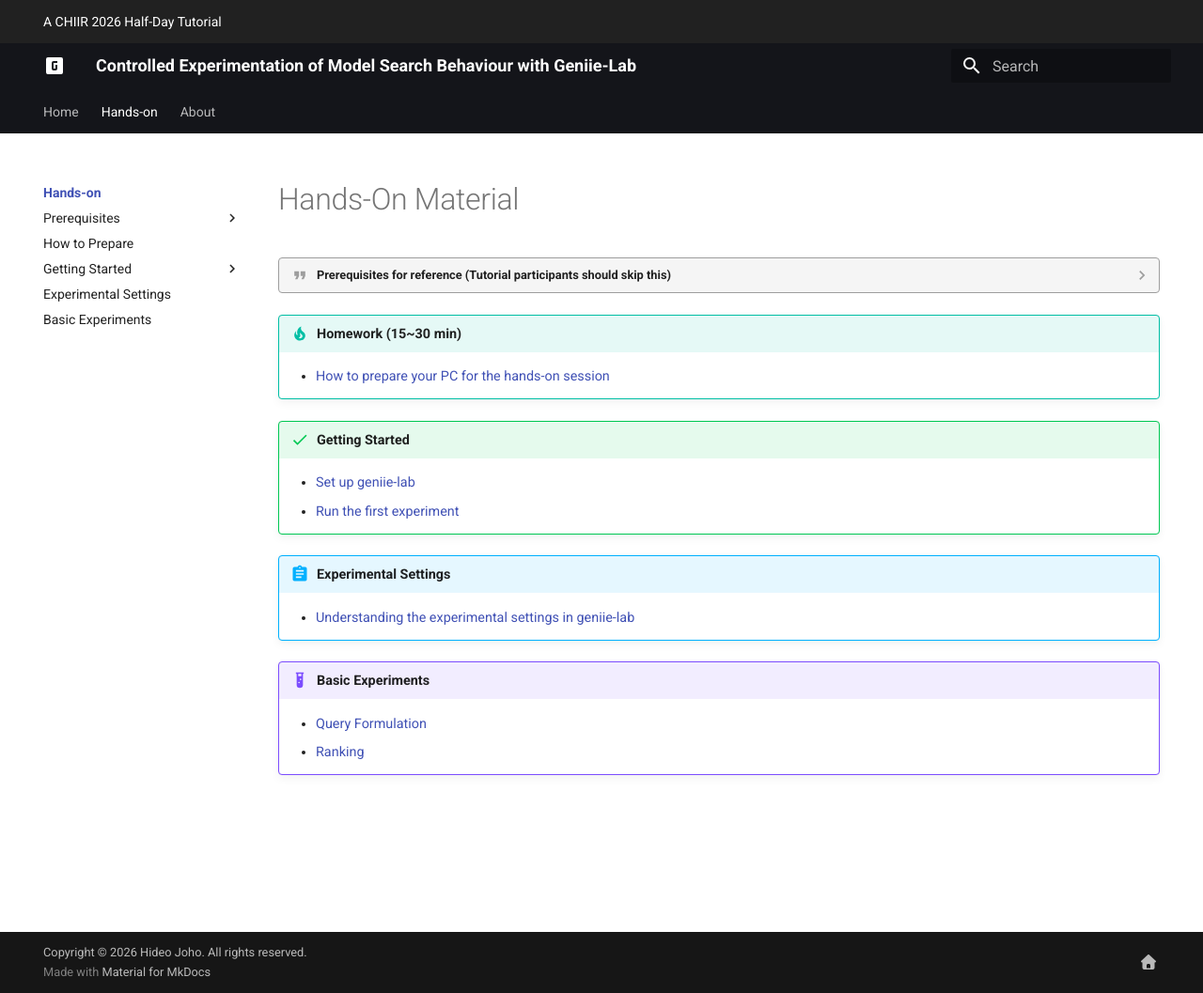
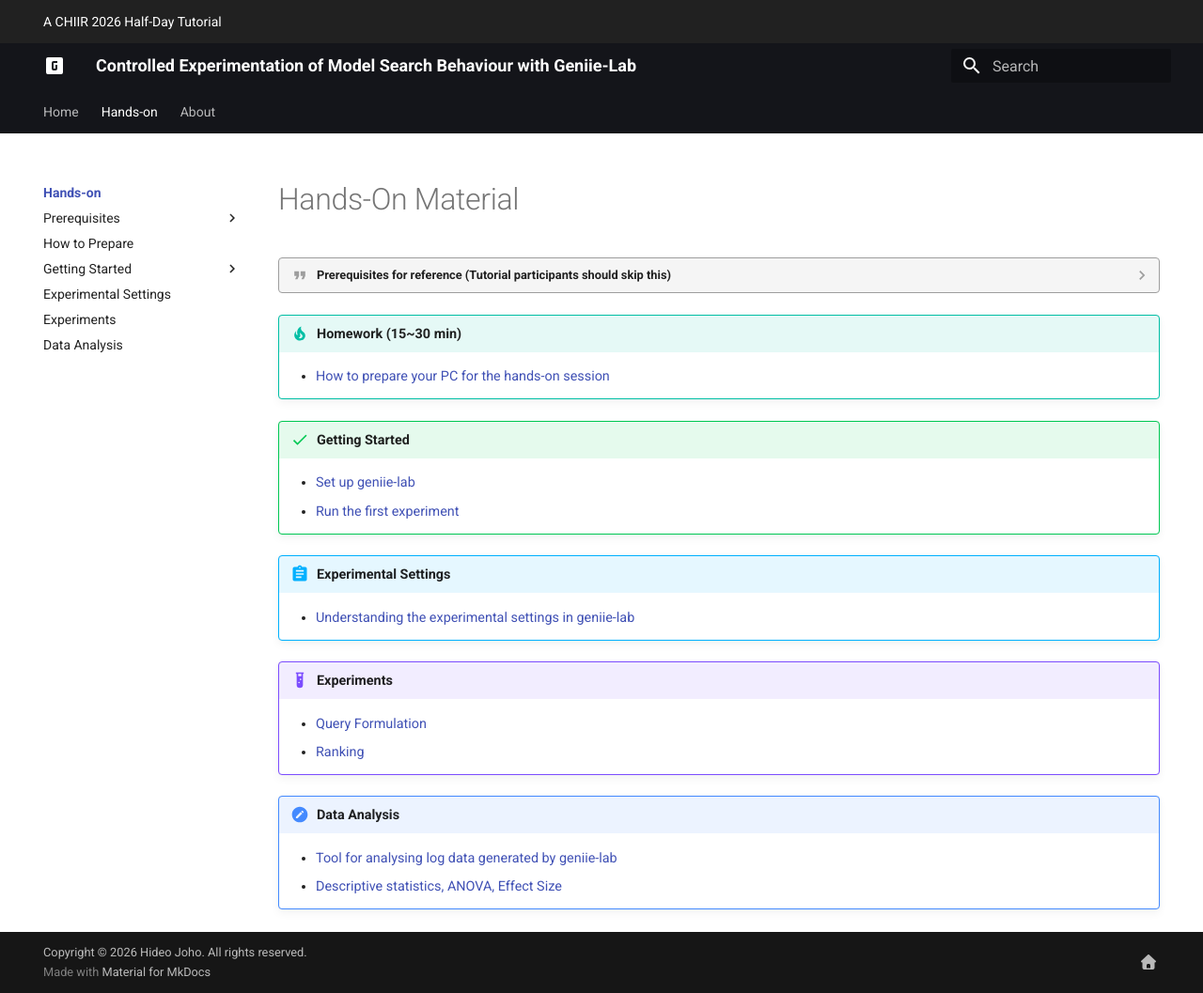
Before and after one commit to geniie-lab/chiir2026, an MkDocs documentation site: the page built from docs/handson/index.md, in a window 1280 px wide and 1057 px high. Shown: the whole window at 94% size. Built offline with MkDocs 1.6.1 and Material for MkDocs 9.7.7, drawn with Linux system fonts in a browser that asks for light colours.

Commit message:
Added data analysis part

```diff
--- a/docs/handson/index.md
+++ b/docs/handson/index.md
@@ -24,7 +24,12 @@
 
     - [Understanding the experimental settings in geniie-lab](experimental_settings/index.md)
 
-!!! example "Basic Experiments"
+!!! example "Experiments"
 
-    - [Query Formulation](basic_experiments/index.md#query-formulation)
-    - [Ranking](basic_experiments/index.md#ranking)
+    - [Query Formulation](experiments/index.md#query-formulation)
+    - [Ranking](experiments/index.md#ranking)
+
+!!! note "Data Analysis"
+
+    - [Tool for analysing log data generated by geniie-lab](data_analysis/index.md)
+    - [Descriptive statistics, ANOVA, Effect Size](data_analysis/index.md)
--- a/mkdocs.yml
+++ b/mkdocs.yml
@@ -1,6 +1,7 @@
 site_name: Controlled Experimentation of Model Search Behaviour with Geniie-Lab
 nav:
-  - Home: index.md
+  - Home:
+    - index.md
   - Hands-on:
     - handson/index.md
     - Prerequisites:
@@ -16,8 +17,10 @@
       - handson/getting_started/setup_geniielab.md
       - handson/getting_started/first_experiment.md
     - Experimental Settings: handson/experimental_settings/index.md
-    - Basic Experiments:
-      - handson/basic_experiments/index.md
+    - Experiments:
+      - handson/experiments/index.md
+    - Data Analysis:
+      - handson/data_analysis/index.md
   - About: about.md
 theme:
   name: material
```
Also changed, not shown: docs/handson/data_analysis/index.md (added, +5 -0 lines), docs/handson/experiments/index.md (renamed from docs/handson/basic_experiments/index.md, +1 -1 lines), docs/handson/data_analysis/data_analysis_chiir2026.ipynb (added).
